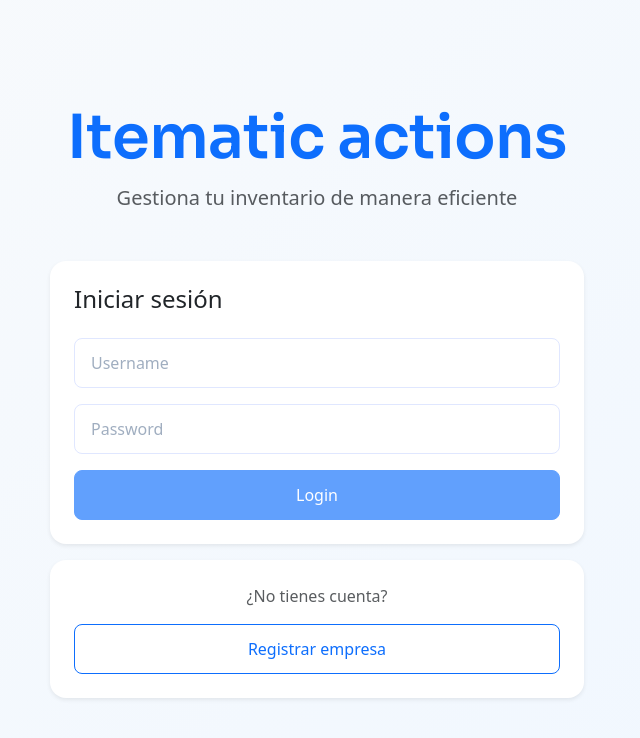
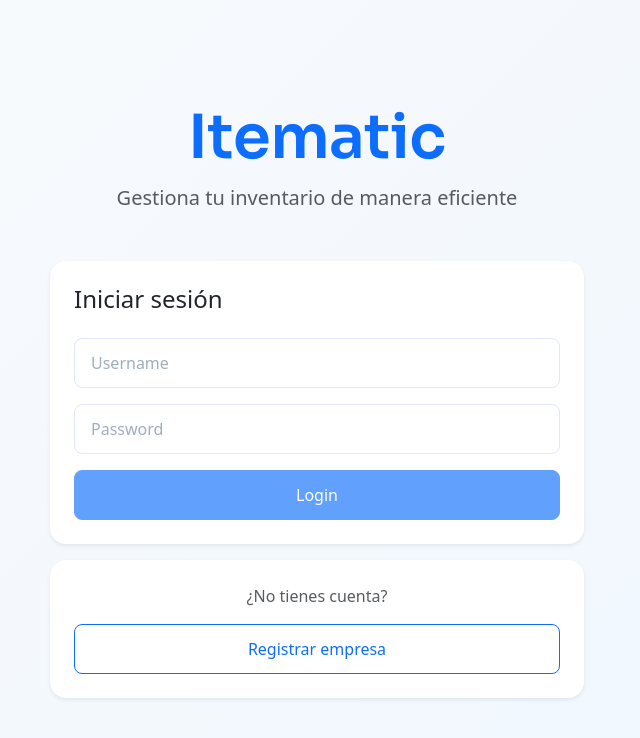
Before and after one commit to SarriaMateo/tfg-frontend, a React (Vite) app: page / in a window 1280 px wide. Shown: the top 738 px of the page, without its empty margins (323-963 px from the left). Built offline with nearby package versions, Linux system fonts and the light colour scheme; no server answers.

Commit message:
chore(actions): GitHub Actions test 4

```diff
--- a/src/pages/LandingPage.jsx
+++ b/src/pages/LandingPage.jsx
@@ -47,7 +47,7 @@ export default function LandingPage() {
             <Row className="w-100">
                 <Col md={8} lg={6} className="mx-auto">
                     <div className="text-center mb-5">
-                        <h1 className="display-4 fw-bold text-primary mb-2 app-brand" style={{ fontSize: '3.8rem' }}>Itematic actions</h1>
+                        <h1 className="display-4 fw-bold text-primary mb-2 app-brand" style={{ fontSize: '3.8rem' }}>Itematic</h1>
                         <p className="text-muted fs-5">Gestiona tu inventario de manera eficiente</p>
                     </div>
 
```
